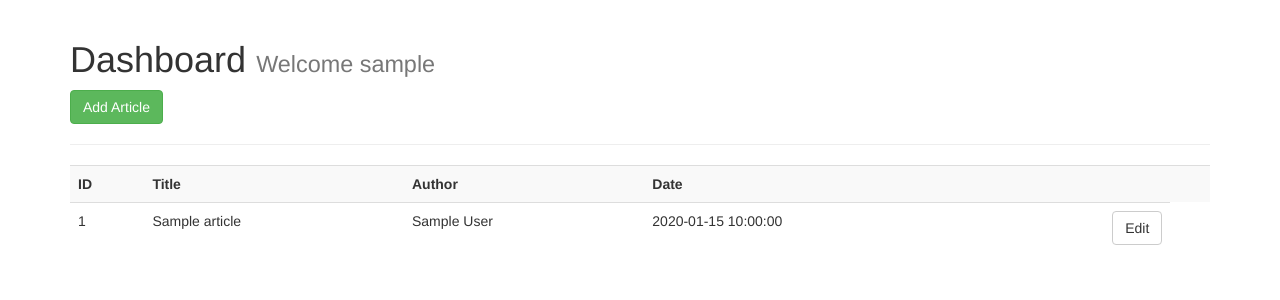
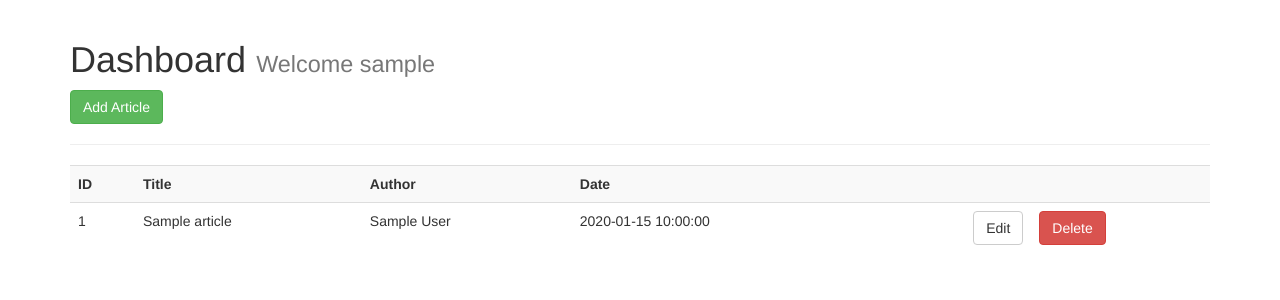
Before and after one commit to TestardR/Python-Flask-Web_App, a Flask app: page /dashboard in a window 1280 px wide. Shown: the part 52-352 px from the top of the page. Run offline with Flask 2, Linux system fonts and the light colour scheme; the visitor is signed in with stand-in values (Sample User, id 1); tables that the repository leaves empty or names only in its code hold one stand-in row (values such as "Sample post"); some libraries are stand-ins or nearby versions.

Commit message:
Delete route done

```diff
--- a/app.py
+++ b/app.py
@@ -260,6 +260,27 @@ def edit_article(id):
     return render_template('edit_article.html', form=form)
 
 
+# Delete Article
+@app.route('/delete_article/<string:id>', methods=['POST'])
+@is_logged_in
+def delete_article(id):
+    # Create cursor
+    cur = mysql.connection.cursor()
+
+    # Execute
+    cur.execute('DELETE FROM articles WHERE id = %s', [id])
+
+    # Commit to DB
+    mysql.connection.commit()
+
+    # Close connection
+    cur.close()
+
+    flash('Article Deleted', 'success')
+
+    return redirect(url_for('dashboard'))
+
+
 if __name__ == '__main__':
     app.secret_key = 'secret123'
     app.run(debug=True)
--- a/templates/dashboard.html
+++ b/templates/dashboard.html
@@ -24,6 +24,12 @@
         >Edit</a
       >
     </td>
+    <td>
+      <form action="{{url_for('delete_article', id=article.id)}}" method="post">
+        <input type="hidden" name="_method" value="DELETE" />
+        <input type="submit" value="Delete" class="btn btn-danger" />
+      </form>
+    </td>
   </tr>
   {% endfor %}
 </table>
```
